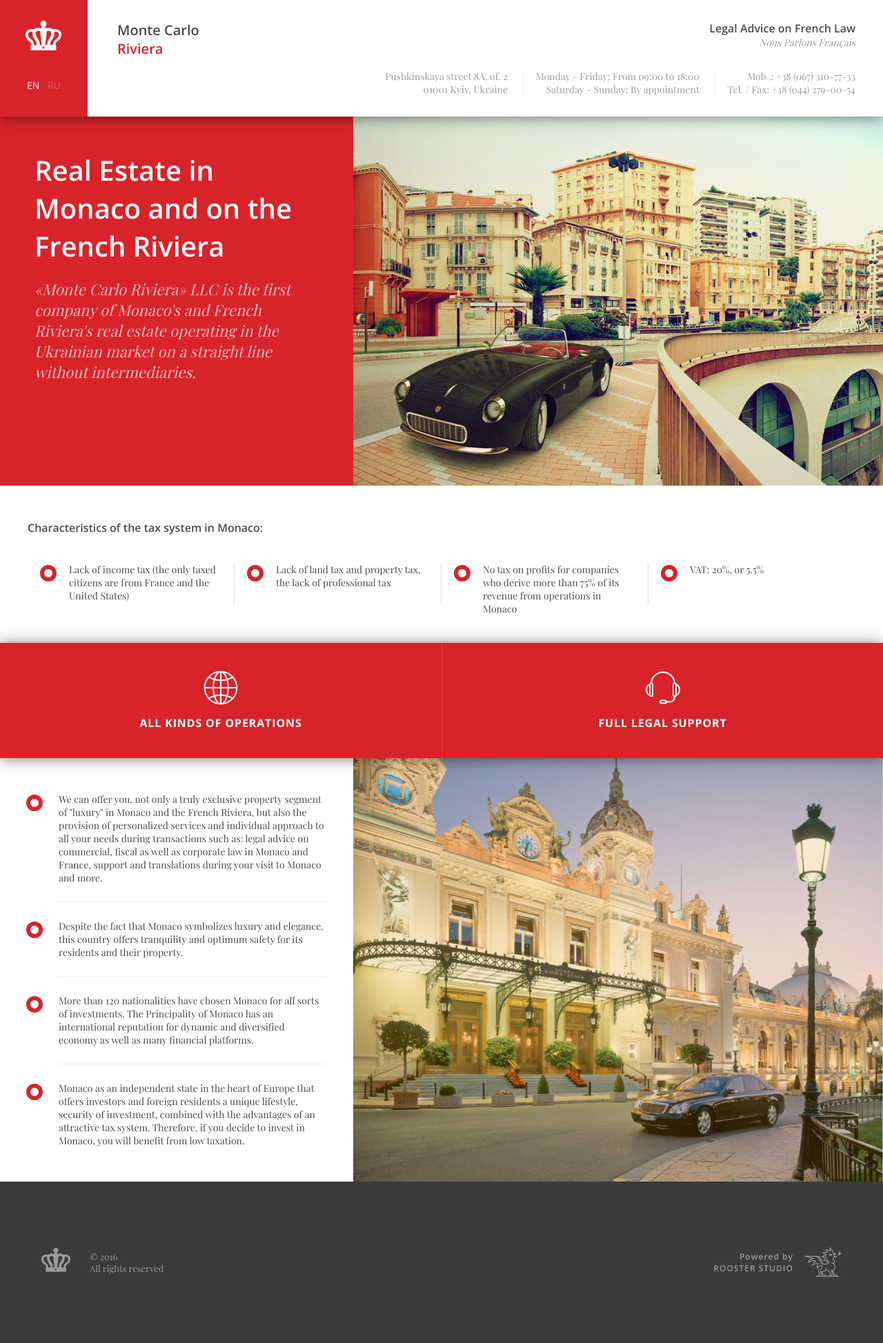
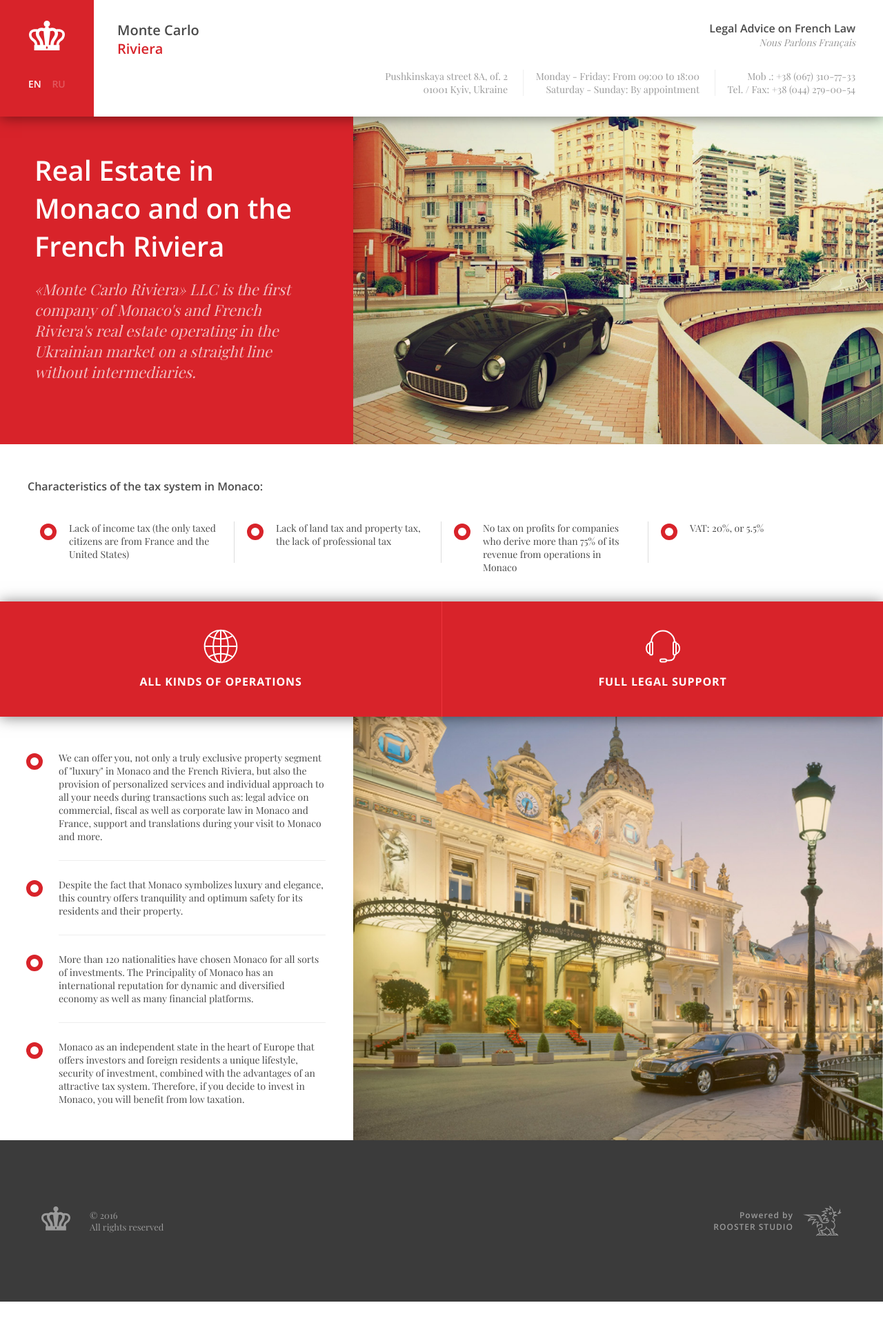
Before and after one commit to monte-carlo-riviera/monte-carlo, a Jekyll site: the page built from _posts/0001-01-01-home-EN.md, in a window 1280 px wide. Shown: the whole page at 69% size. Built offline with Jekyll 4.4.1, drawn with Linux system fonts in a browser that asks for light colours; some web fonts are replaced; after the commit the page ends 1887 px from its top, so only the background shows below that.

Commit message:
add og-image

```diff
--- a/_layouts/default.html
+++ b/_layouts/default.html
@@ -11,6 +11,7 @@
 
     <title>{{ page.SeoTitle }} · {{ page.SeoAbout }}</title>
     <meta name="description" content="{{ page.SeoDescription }}">
+    <meta property="og:image" content="{{ page.og-image }}">
 
     <!-- <link href='https://fonts.googleapis.com/css?family=Montserrat:400,700|Playfair+Display:400,400italic&subset=latin,cyrillic' rel='stylesheet' type='text/css'> -->
     <link href="https://fonts.googleapis.com/css?family=Open+Sans:400,600,700|Playfair+Display:400,400i&subset=cyrillic" rel="stylesheet">
--- a/_posts/0001-01-01-home-EN.md
+++ b/_posts/0001-01-01-home-EN.md
@@ -2,6 +2,7 @@
 layout: index
 permalink: /
 lang: en
+og-image: http://rooooster.com/content/mcriviera/home.jpg
 
 SeoTitle: 'Monte Carlo Riviera'
 SeoAbout: 'Real Estate in Monaco and on the French Riviera'
--- a/assets/css/_01-header.scss
+++ b/assets/css/_01-header.scss
@@ -18,7 +18,7 @@
             fill: #fff;
             display: block;
             width: 52px;
-            margin: 0 auto 30px;
+            margin: 0 auto 20px;
         }
 
         @include media($mobile) {
@@ -80,9 +80,10 @@
 
         a {
             text-transform: uppercase;
-            color: #E35A5F;
+            color: #e35a5f;
             display: inline-block;
-            padding: 2px 4px;
+            padding: 10px 6px;
+            font-weight: 600;
 
             &:hover {
                 color: #fff;
--- a/assets/css/_02-hero.scss
+++ b/assets/css/_02-hero.scss
@@ -6,7 +6,7 @@
 
     &_text {
         position: relative;
-        padding: 50px 50px 150px;
+        padding: 50px 50px 90px;
         width: 40%;
         background: $colorRed;
         color: #fff;
```
Also changed, not shown: _posts/0001-01-01-index-RU.md (+1 -0 lines).
